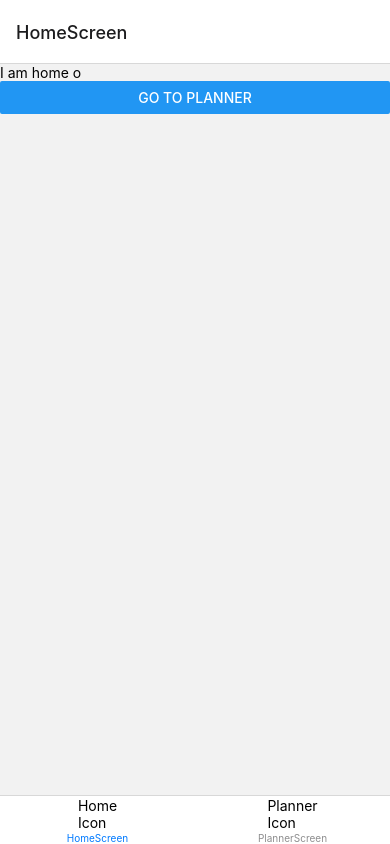
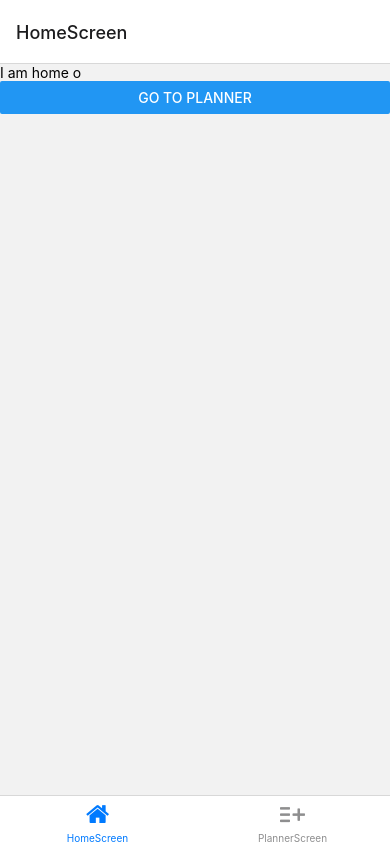
Before and after one commit to Isrealsix/workout, a React Native app: screen /HomeScreen in a window 390 px wide. Built offline with nearby package versions, Linux system fonts and the light colour scheme.

Commit message:
dynamic tab color and size

```diff
--- a/navigation/index.tsx
+++ b/navigation/index.tsx
@@ -1,4 +1,4 @@
-import { Text } from 'react-native';
+import { FontAwesome, Entypo } from "@expo/vector-icons";
 import { createNativeStackNavigator } from "@react-navigation/native-stack";
 import { createBottomTabNavigator } from "@react-navigation/bottom-tabs";
 import { NavigationContainer } from "@react-navigation/native";
@@ -38,8 +38,12 @@ function BottomTabNavigator() {
       component={HomeScreen}
       options={{
         unmountOnBlur: true,
-        tabBarIcon: () =>
-          <Text>Home Icon</Text>
+        tabBarIcon: ({ size, color }) =>
+          <FontAwesome
+            name="home"
+            size={size}
+            color={color}
+          />
       }}
     />
     <BottomTab.Screen
@@ -47,8 +51,12 @@ function BottomTabNavigator() {
       component={PlannerScreen}
       options={{
         unmountOnBlur: true,
-        tabBarIcon: () =>
-          <Text>Planner Icon</Text>
+        tabBarIcon: ({ color, size }) =>
+        <Entypo
+          name="add-to-list"
+          size={size}
+          color={color}
+        />
       }}
     />
   </BottomTab.Navigator>
--- a/package.json
+++ b/package.json
@@ -9,6 +9,7 @@
     "web": "expo start --web"
   },
   "dependencies": {
+    "@expo/vector-icons": "^13.0.0",
     "@react-navigation/bottom-tabs": "^6.5.8",
     "@react-navigation/core": "^6.4.9",
     "@react-navigation/native": "^6.1.7",
```
